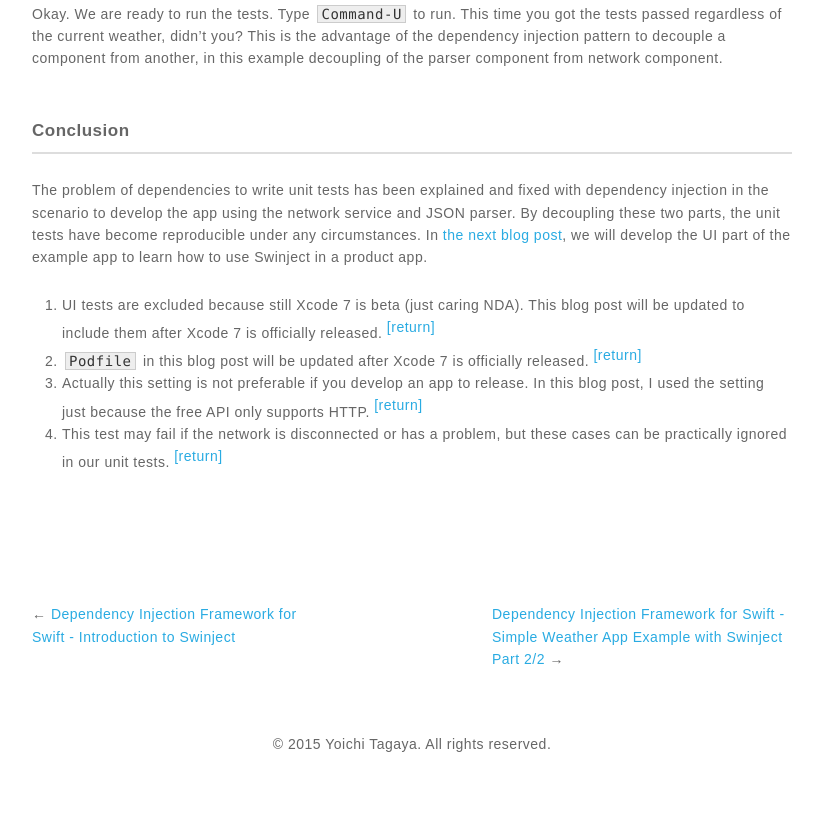
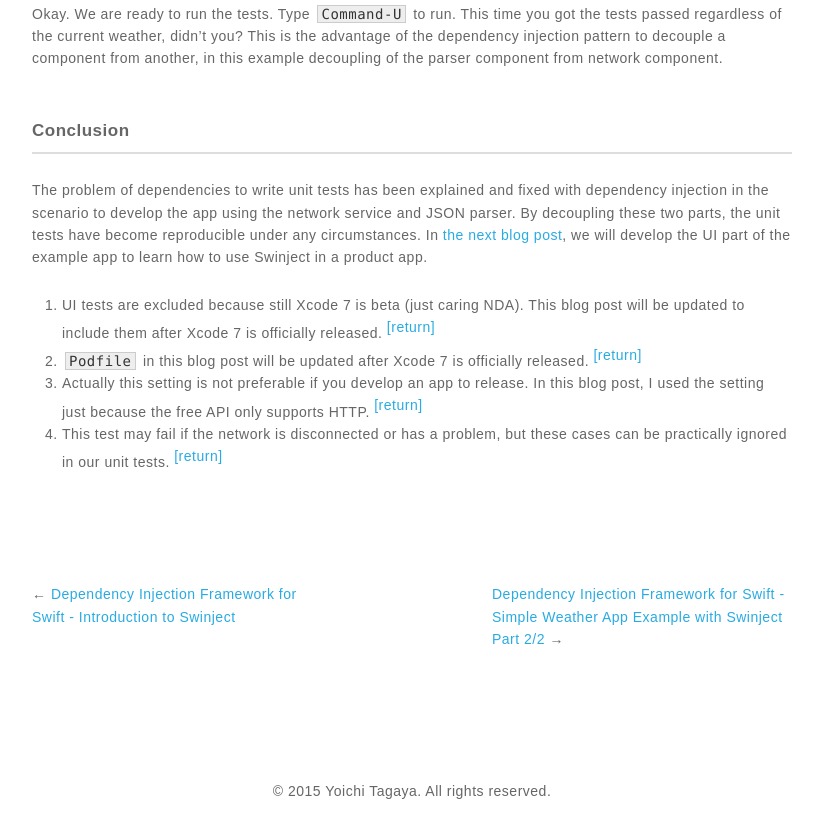
Before and after one commit to yoichitgy/yoichitgy.github.io, a plain HTML site: page post/dependency-injection-framework-for-swift-simple-weather-app-example-with-swinject-part-1/index.html in a window 1280 px wide. Shown: the part 9046-9883 px from the top of the page, without its empty margins (228-1049 px from the left). Drawn offline with Linux system fonts and the light colour scheme; a script that the page names is missing.

Commit message:
Rebuild the site on Sat Aug 15 16:22:52 JST 2015

```diff
--- a/css/custom.css
+++ b/css/custom.css
@@ -5,18 +5,21 @@
 
 /* Pagination */
 nav.pagination {
-  padding: 30px 0 50px 0;
-  display: block;
-  clear: both;
+  padding: 20px 0 20px 0;
+}
+nav.pagination:after {
+    content: '';
+    display: block;
+    clear: both;
 }
 nav.pagination span.previous {
   float:left;
-  padding: 20px 0 20px 0;
+  padding: 10px 0 10px 0;
   max-width: 300px;
 }
 nav.pagination span.next {
   float:right;
-  padding: 20px 0 20px 0;
+  padding: 10px 0 10px 0;
   max-width: 300px;
 }
 nav.pagination a {
```
